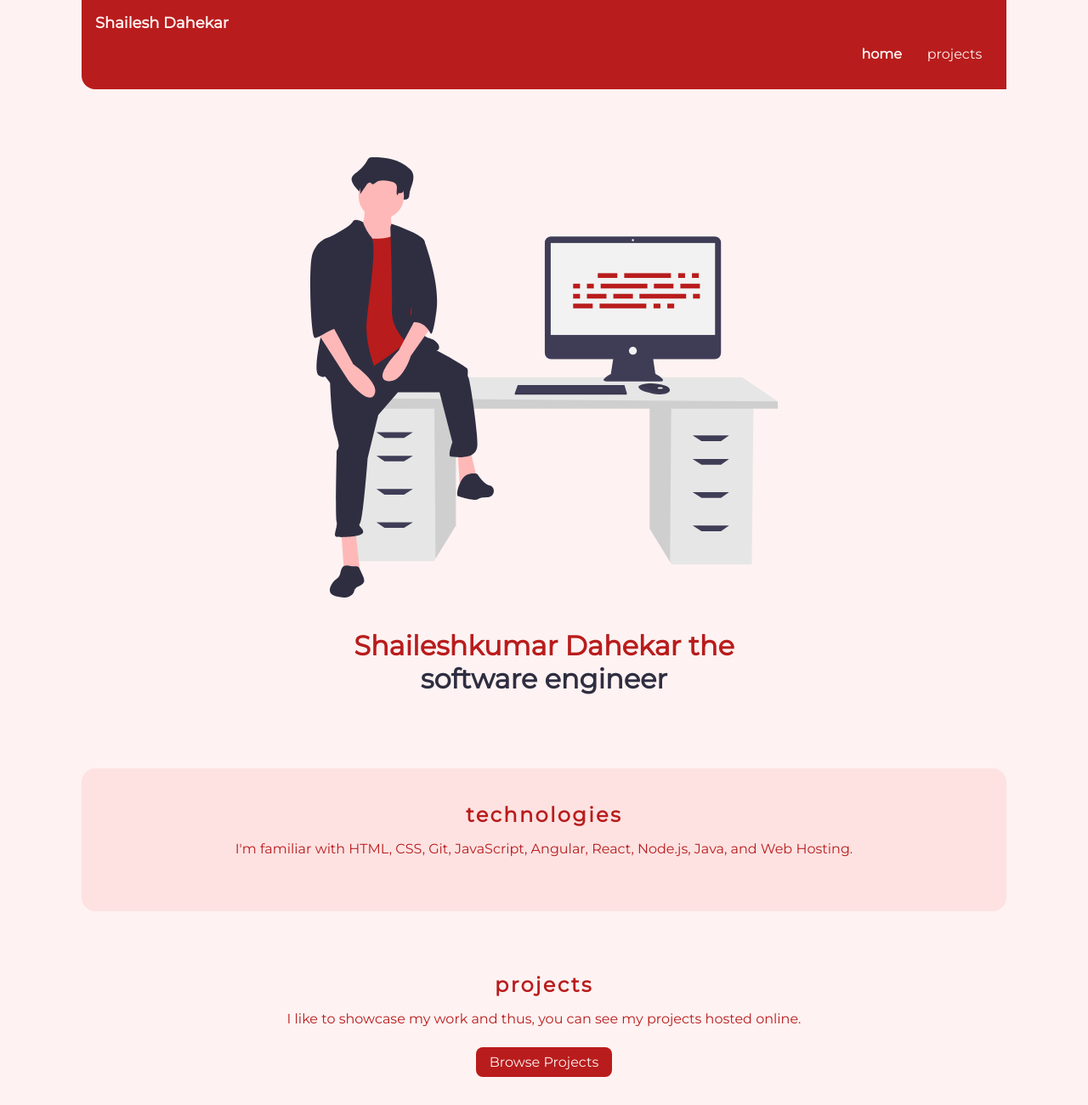
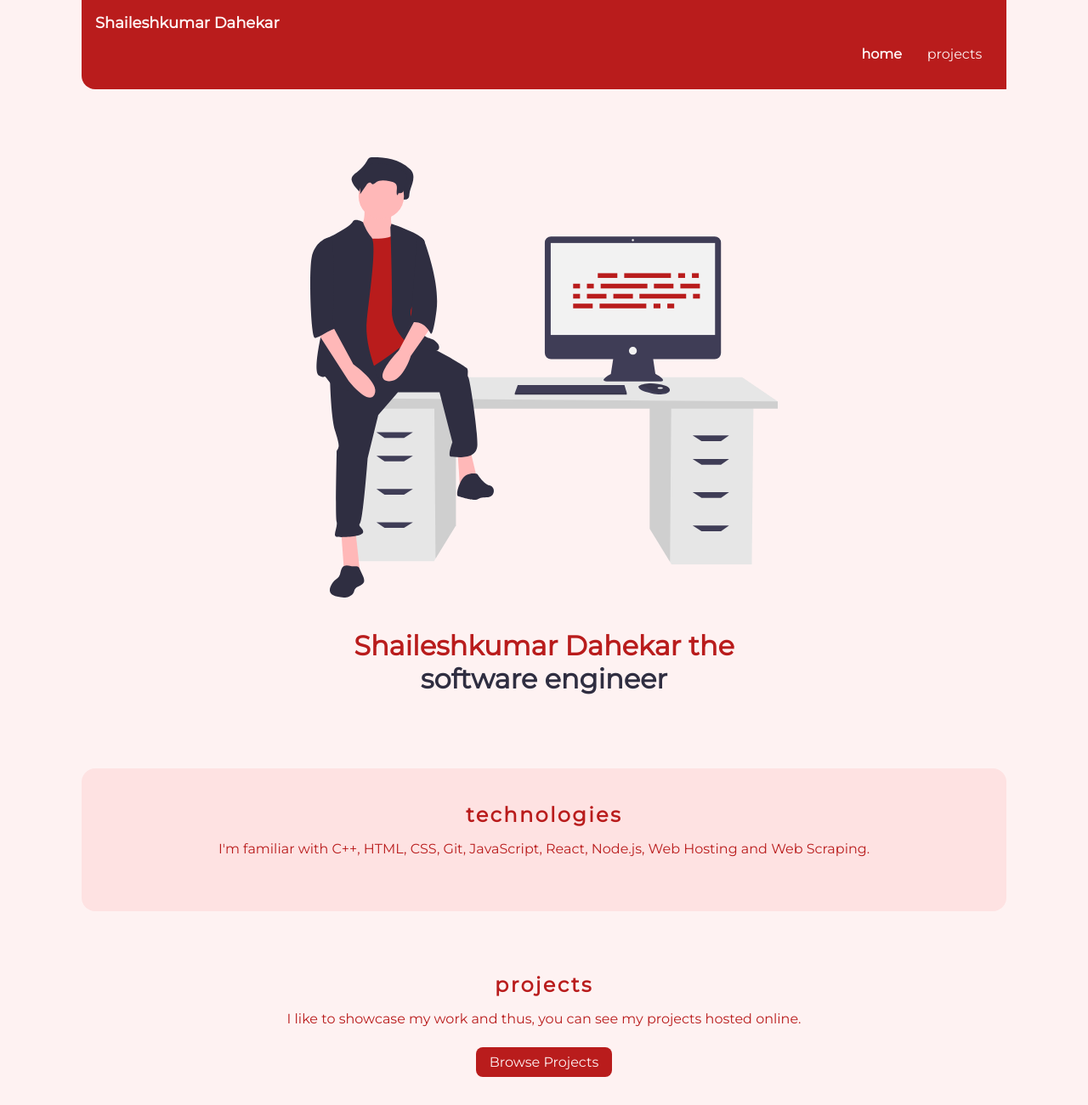
Before and after one commit to skd108k/Porfolio, a plain HTML site: page index.html in a window 1280 px wide. Shown: the top 1300 px of the page at 85% size. Drawn offline with Linux system fonts and the light colour scheme.

Commit message:
Update index.html

```diff
--- a/index.html
+++ b/index.html
@@ -10,7 +10,7 @@
   <body>
     <nav class="navigation">
       <div class="container-fluid">
-        <div class="brand"><a href="/">Shailesh Dahekar</a></div>
+        <div class="brand"><a href="/">Shaileshkumar Dahekar</a></div>
         <ul>
           <li>
             <a href="/" class="active">home</a>
@@ -37,8 +37,7 @@
       <div class="container container-center">
         <h2>technologies</h2>
         <p>
-          I'm familiar with HTML, CSS, Git, JavaScript, Angular, React, Node.js,
-          Java, and Web Hosting.
+          I'm familiar with C++, HTML, CSS, Git, JavaScript, React, Node.js, Web Hosting and Web Scraping.
         </p>
       </div>
     </section>
```
